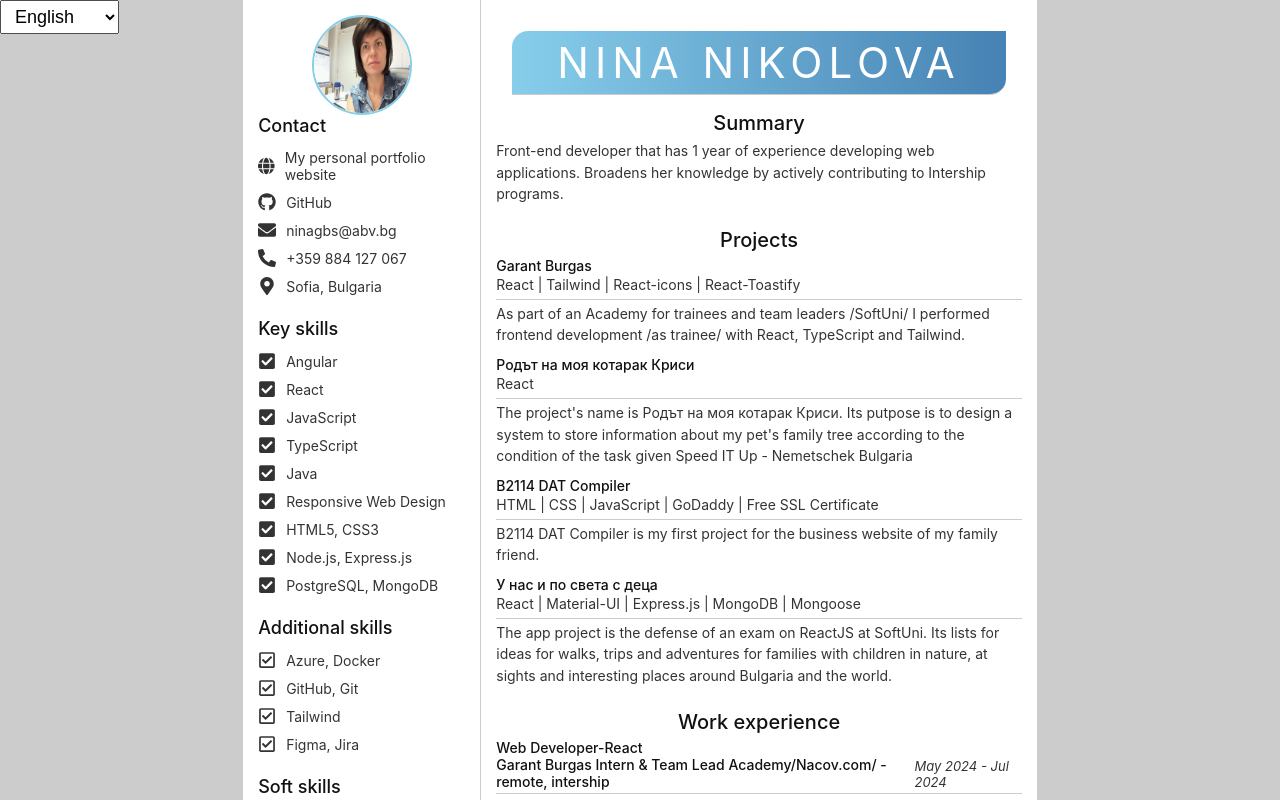
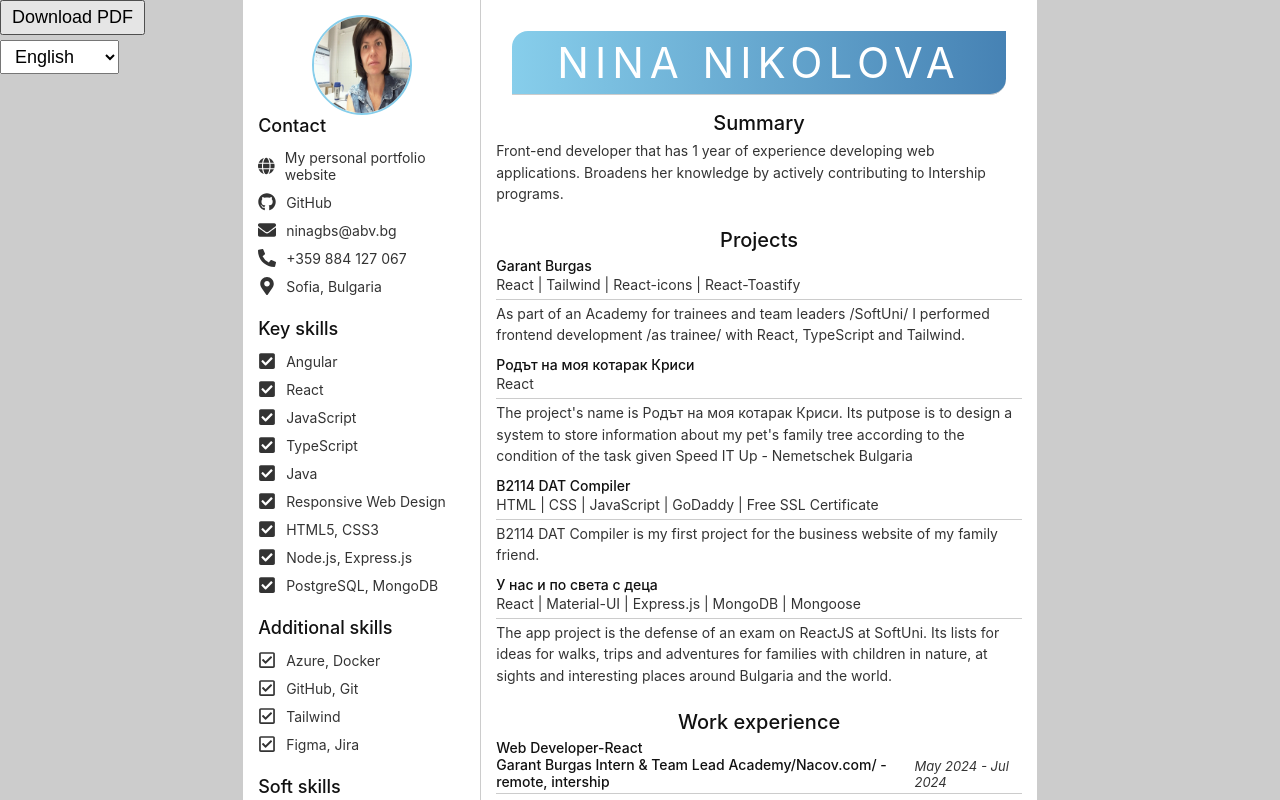
Before and after one commit to NinaNikolova/resume, a React (Create React App) app: page / in a window 1280 px wide. Shown: the top 800 px of the page. Built offline with nearby package versions, Linux system fonts and the light colour scheme.

Commit message:
added pdf download

```diff
--- a/package.json
+++ b/package.json
@@ -7,6 +7,7 @@
     "@testing-library/jest-dom": "^5.17.0",
     "@testing-library/react": "^13.4.0",
     "@testing-library/user-event": "^13.5.0",
+    "jspdf-html2canvas": "^1.5.2",
     "react": "^18.3.1",
     "react-dom": "^18.3.1",
     "react-icons": "^5.3.0",
--- a/src/App.js
+++ b/src/App.js
@@ -17,20 +17,62 @@ import Education from './components/Education';
 
 import allData from './data';
 import Image from './components/Image';
+import { jsPDF } from "jspdf";
+import html2canvas from "html2canvas";
+
+
 
 function App() {
 
+  const generatePDF = () => {
+    const input = document.getElementById('page');
+   // Temporarily make all text invisible for html2canvas
+   html2canvas(input).then((canvas) => {
+    const imgData = canvas.toDataURL("image/png");
+    const pdf = new jsPDF("p", "mm", "a4");
+    const pdfWidth = pdf.internal.pageSize.getWidth();
+    const pdfHeight = (canvas.height * pdfWidth) / canvas.width;
+
+    pdf.addImage(imgData, "PNG", 0, 0, pdfWidth, pdfHeight);
+
+    // Add links manually to the PDF
+    const linkElements = document.querySelectorAll('a');
+
+    linkElements.forEach(linkElement => {
+        const url = linkElement.href;
+        const rect = linkElement.getBoundingClientRect();
+        const inputRect = input.getBoundingClientRect();
+
+        // Calculate position of the link
+        const x = (rect.left - inputRect.left) * (pdfWidth / input.offsetWidth);
+        const y = (rect.top - inputRect.top) * (pdfHeight / input.offsetHeight);
+        let text = linkElement.textContent;
+text='                               ';
+
+        pdf.textWithLink(text, x, y, { url: url });
+    });
+
+    pdf.save("download.pdf");
+
+});
+};
   const [language, setLanguage] = React.useState('english');
 
   const data = allData[language];
+
   return (
     <div className="App">
+      <div>
       <select onChange={e => setLanguage(e.target.value)}>
         <option value="english">English</option>
         <option value="bulgarian">Bulgarian</option>
+
       </select>
+      <button id="btn" onClick={generatePDF}>Download PDF</button>
+   </div>
 
-      <div className="page">
+      <div className="page" id="page">
+
         <div className="column left">
           <Image img={data.img} />
           <Details data={data.contact} />
@@ -50,6 +92,7 @@ function App() {
           <Education data={data.education} />
         </div>
       </div>
+
     </div>
   );
 }
--- a/src/index.css
+++ b/src/index.css
@@ -70,11 +70,18 @@ select {
   position: absolute;
   padding: 5px 10px;
   font-size: 18px;
+  top:40px;
+}
+#btn {
+  position: absolute;
+  padding: 5px 10px;
+  font-size: 18px;
+
 }
 
 /* Hide utils when printing or saving as pdf */
 @media print {
-  select,
+  select, #btn,
   .page::after {
     display: none;
   }
@@ -230,3 +237,6 @@ Link {
   color: blue;
   text-decoration: underline;
 }
+.invisible-text {
+  color: transparent; /* Makes the text color invisible */
+}
```
Also changed, not shown: 1 other file (tests, documents, lock files or other folders).
